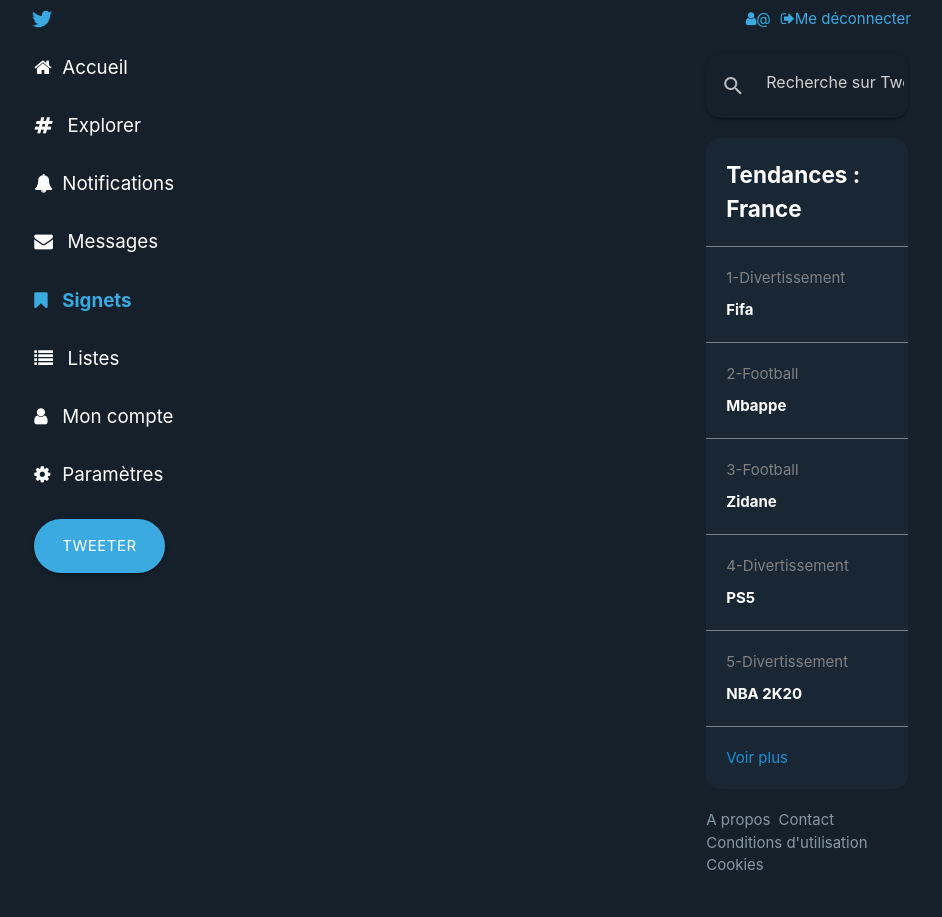
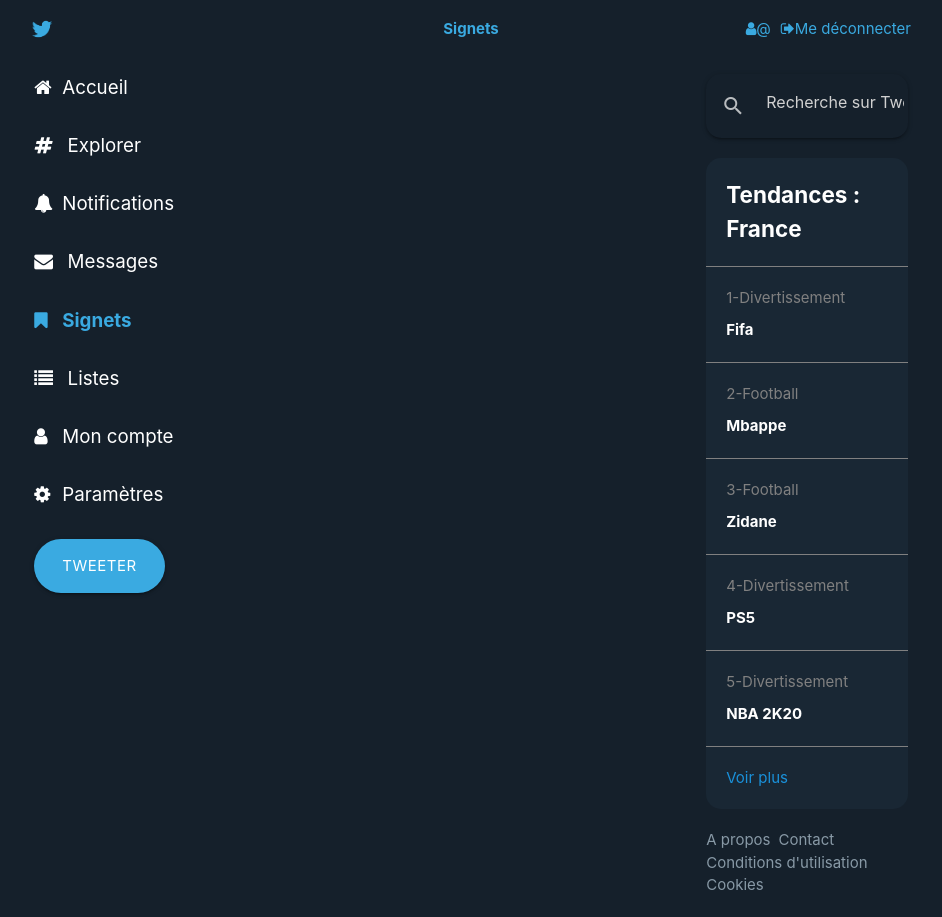
Before and after one commit to Versifiction/twister, a React (Create React App) app: page /signets in a window 1280 px wide. Shown: the whole page, without its empty margins (169-1111 px from the left). Built offline with nearby package versions, Linux system fonts and the light colour scheme.

Commit message:
fix: navbar alignment

```diff
--- a/src/components/Home/index.js
+++ b/src/components/Home/index.js
@@ -13,7 +13,7 @@
   return (
     <div className="Home">
       <div className="container">
-        <Nav />
+        <Nav title="Accueil" />
         <div className="row">
           <div className="col m12 l3">
             <AccountNav />
--- a/src/components/Nav/Nav.css
+++ b/src/components/Nav/Nav.css
@@ -42,6 +42,8 @@
 .nav-right {
   display: flex;
   align-items: center;
+  flex: 1;
+  justify-content: flex-end;
 }
 
 .nav-username,
@@ -50,3 +52,15 @@
   margin-right: 4px;
   color: #3aaae1;
 }
+
+.nav-link {
+  flex: 1;
+  display: flex;
+}
+
+.nav-title {
+  color: #3aaae1;
+  font-weight: bold;
+  flex: 1;
+  text-align: center;
+}
--- a/src/components/Nav/index.js
+++ b/src/components/Nav/index.js
@@ -10,7 +10,7 @@
 function Nav(props) {
   return (
     <div className="Nav flex main-nav centered">
-      <div>
+      <div className="nav-link">
         <NavLink
           className="root-link"
           activeClassName="active"
@@ -20,6 +20,7 @@
           <img src={twitterLogoSVG} className="logo" alt="Logo twitter" />
         </NavLink>
       </div>
+      <div className="nav-title">{props.title}</div>
       <div className="nav-right">
         <Link href={`/user/${props.username}`} to={`/user/${props.username}`}>
           <i className="fa fa-user" aria-hidden="true"></i>
--- a/src/pages/Account/index.js
+++ b/src/pages/Account/index.js
@@ -18,7 +18,7 @@
   return (
     <div className="Home">
       <div className="container">
-        <Nav />
+        <Nav title={props.match.params.username} />
         <div className="row">
           <div className="col m12 l3">
             <AccountNav />
--- a/src/pages/Explore/index.js
+++ b/src/pages/Explore/index.js
@@ -16,7 +16,7 @@
   return (
     <div className="Home">
       <div className="container">
-        <Nav />
+        <Nav title="Explorer" />
         <div className="row">
           <div className="col m12 l3">
             <AccountNav />
--- a/src/pages/Messages/index.js
+++ b/src/pages/Messages/index.js
@@ -16,7 +16,7 @@
   return (
     <div className="Home">
       <div className="container">
-        <Nav />
+        <Nav title="Messages" />
         <div className="row">
           <div className="col m12 l3">
             <AccountNav />
--- a/src/pages/Notifications/index.js
+++ b/src/pages/Notifications/index.js
@@ -15,7 +15,7 @@
   return (
     <div className="Home">
       <div className="container">
-        <Nav />
+        <Nav title="Notifications" />
         <div className="row">
           <div className="col m12 l3">
             <AccountNav />
--- a/src/pages/Settings/index.js
+++ b/src/pages/Settings/index.js
@@ -16,7 +16,7 @@
   return (
     <div className="Home">
       <div className="container">
-        <Nav />
+        <Nav title="Paramètres" />
         <div className="row">
           <div className="col m12 l3">
             <AccountNav />
--- a/src/pages/Signets/index.js
+++ b/src/pages/Signets/index.js
@@ -15,7 +15,7 @@
   return (
     <div className="Home">
       <div className="container">
-        <Nav />
+        <Nav title="Signets" />
         <div className="row">
           <div className="col m12 l3">
             <AccountNav />
```
